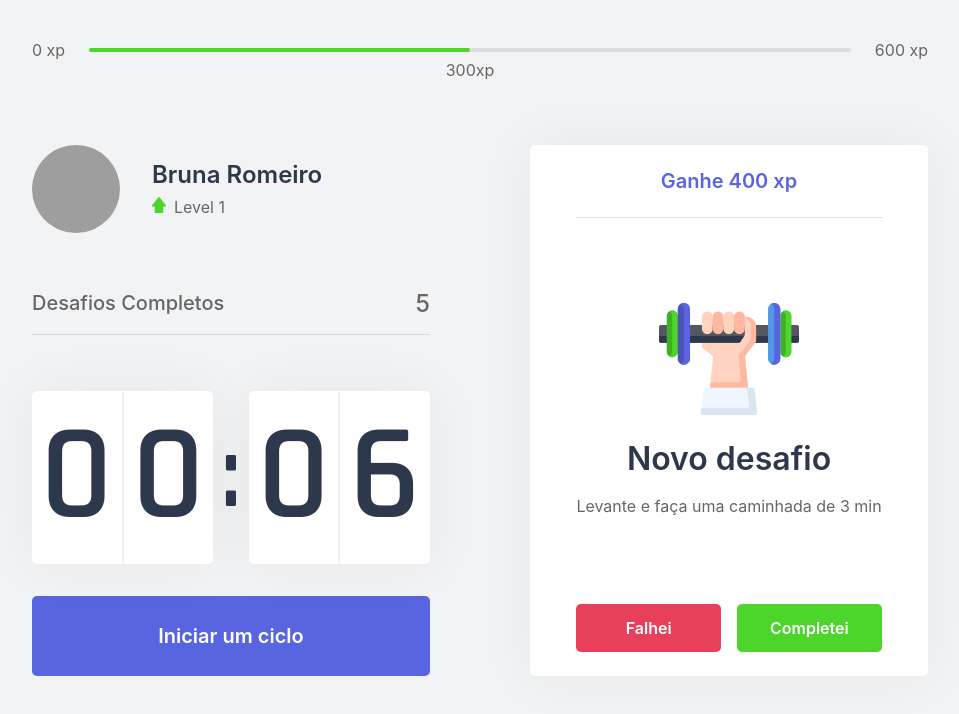
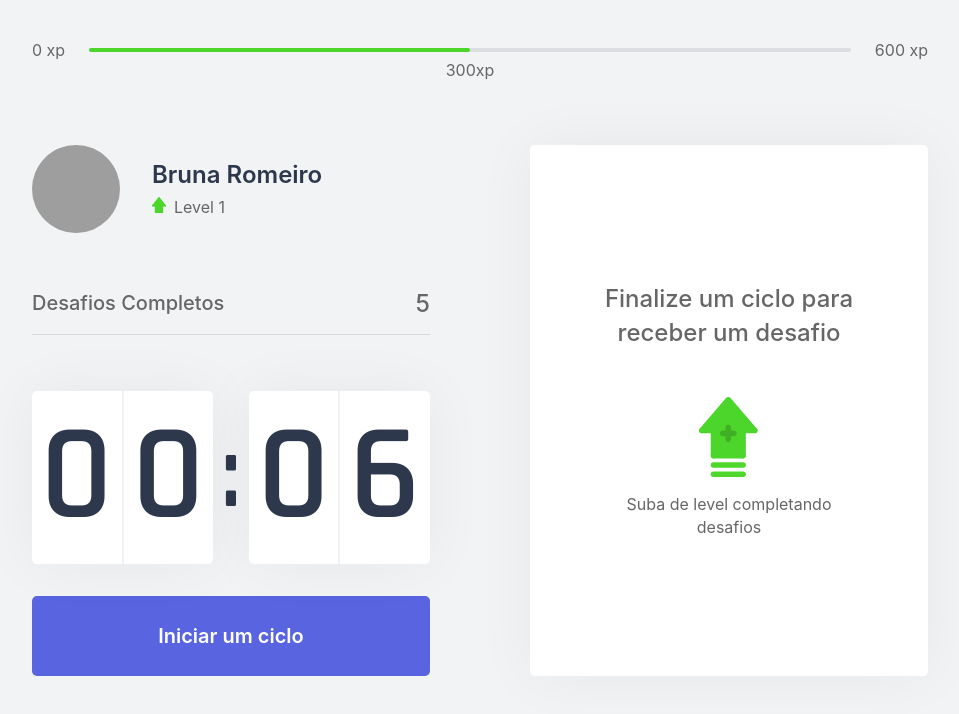
Before and after one commit to romeiro-bru/stretch-break-next, a Next.js app: page / in a window 1280 px wide. Shown: the top 714 px of the page, without its empty margins (160-1119 px from the left). Built offline with nearby package versions, Linux system fonts and the light colour scheme; grey boxes are pictures that could not be loaded.

Commit message:
Add activeChallenge from ChallengesContext

```diff
--- a/src/components/ChallengeBox.tsx
+++ b/src/components/ChallengeBox.tsx
@@ -3,13 +3,11 @@ import { ChallengesContext } from '../contexts/ChallengesContext';
 import styles from '../styles/components/ChallengeBox.module.css';
 
 export function ChallengeBox() {
-    const contextData = useContext(ChallengesContext)
-
-    const hasActiveChallenge = true
+    const { activeChallenge } = useContext(ChallengesContext)
 
     return(
         <div className={styles.challengeBoxContainer}>
-           { hasActiveChallenge ? (
+           { activeChallenge ? (
                <div className={styles.challengeActive}>
                    <header>Ganhe 400 xp</header>
 
```
